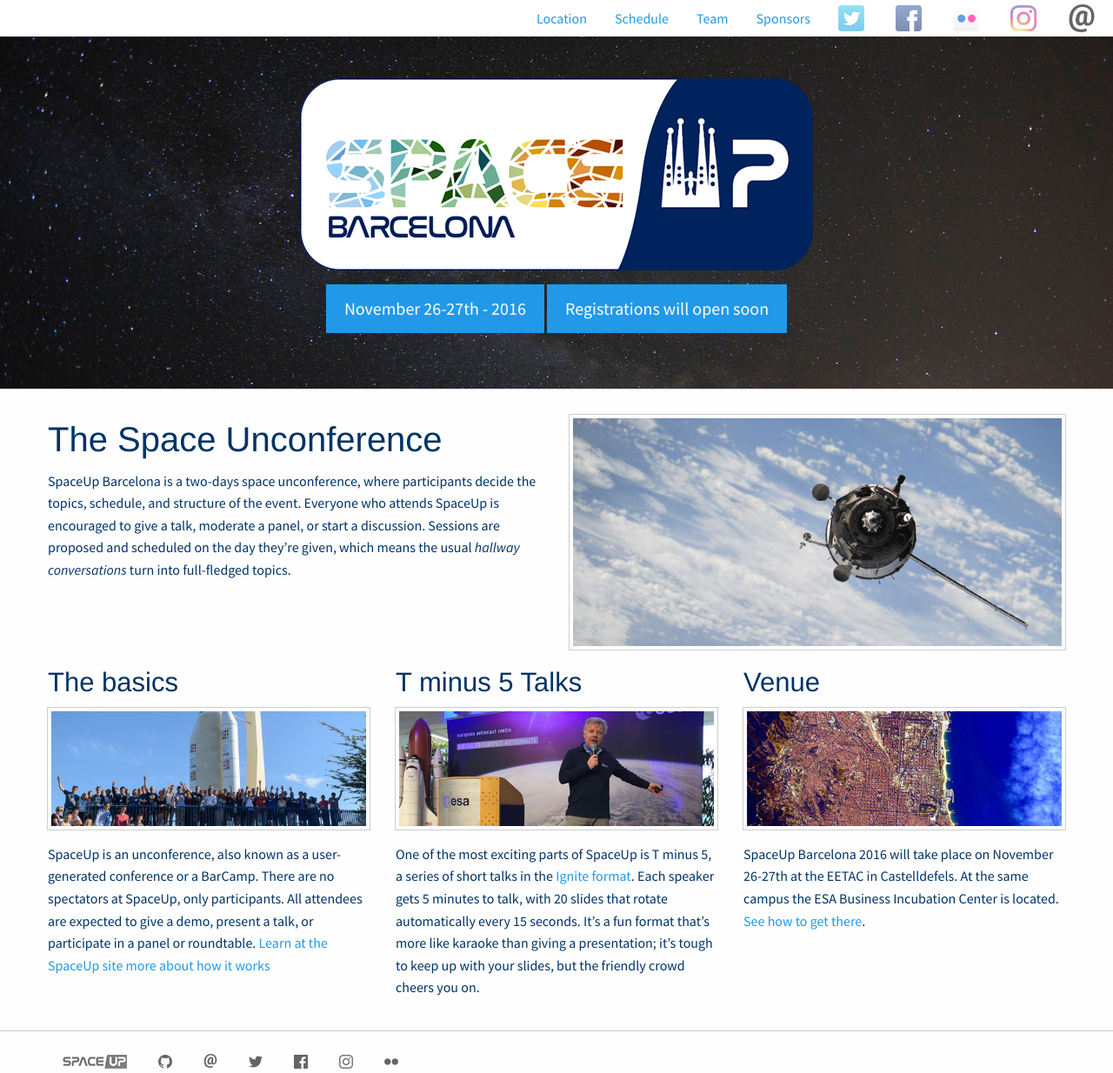
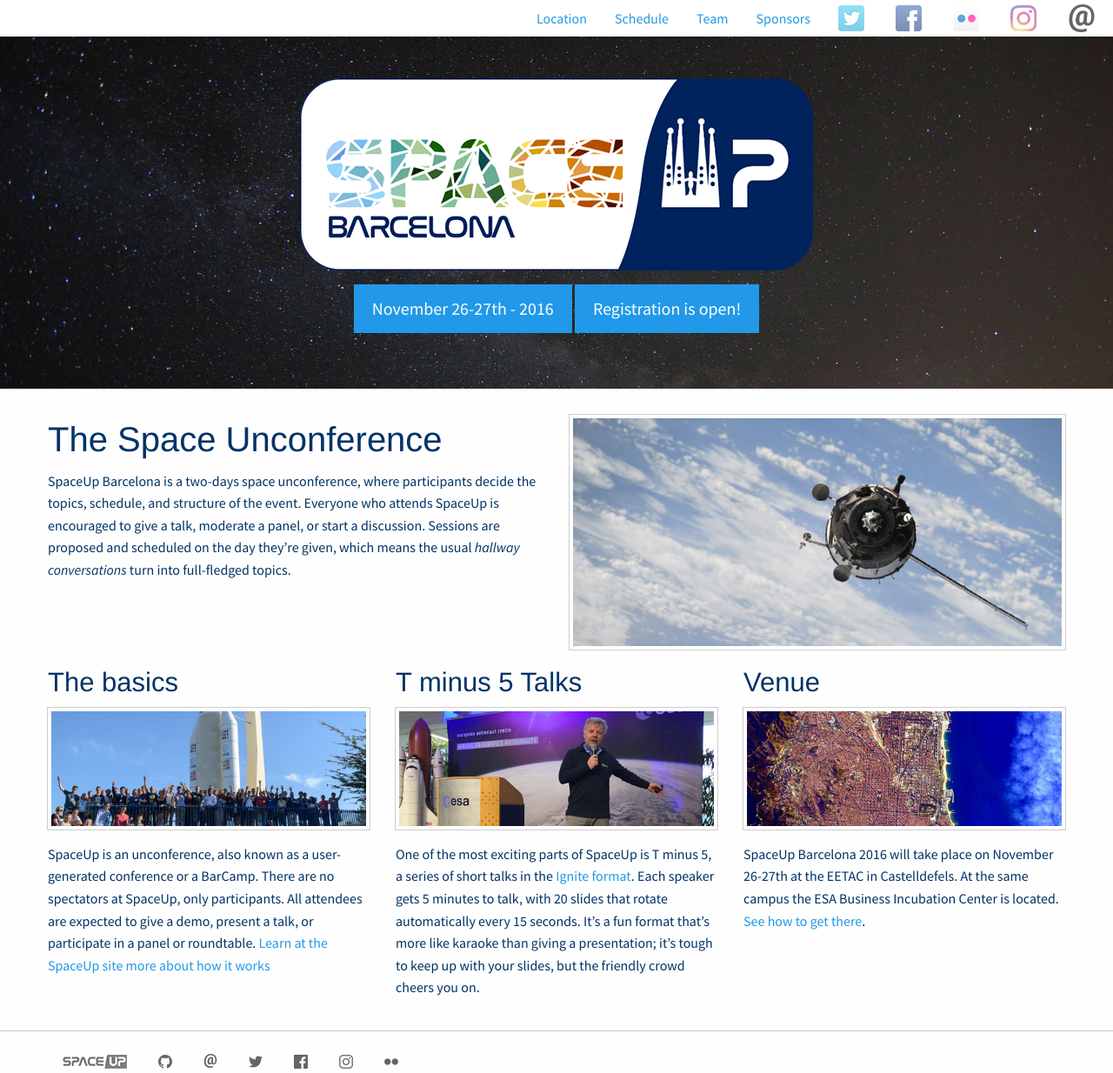
Before and after one commit to xuanxu/spaceup_bcn, a Jekyll site: the page built from index.html, in a window 1280 px wide. Shown: the whole page at 87% size. Built offline with Jekyll 4.4.1, drawn with Linux system fonts in a browser that asks for light colours.

Commit message:
opens registration :nada:

```diff
--- a/css/spaceup.css
+++ b/css/spaceup.css
@@ -13,6 +13,17 @@
   color: white;
   font-weight: bold;
   text-shadow: 5px 5px 8px RGBA(0,0,0,.7);
+}
+
+a.mainlink:link, a.mainlink:visited {
+    color: white;
+}
+a.mainlink:hover {
+    color: white;
+    font-weight: bold;
+}
+a.mainlink:active {
+    color: #eeeeee;
 }
 
 .top-bar{
--- a/index.html
+++ b/index.html
@@ -6,7 +6,7 @@
   <div class="row column text-center">
     <p><img src="images/spaceuplogo.png" alt="SpaceUp Barcelona"></p>
     <p class="button large">November 26-27th - 2016</p>
-    <p class="button large">Registrations will open soon</p>
+    <p class="button large"><a class="mainlink" href="/registration">Registration is open!</a></p>
   </div>
 </div>
 <div class="row">
--- a/registration.html
+++ b/registration.html
@@ -18,7 +18,7 @@
     <li> <p><strong>Register via Eventbrite at <a href="https://www.eventbrite.es/e/entradas-spaceup-barcelona-28041215029">https://www.eventbrite.es/e/entradas-spaceup-barcelona-28041215029</a></strong></p></li>
 
     <li> <p><strong>Make the 35€ payment via bank transfer at the following bank account: <br>
-    ES83 1465 0120 35 1725888785. <br> Please state SpaceUpBCN and your full name.</strong></p></li>
+    ES83 1465 0120 35 1725888785 <br> Please state SpaceUpBCN and your full name.</strong></p></li>
   </ol>
 
   <p>After you have made the payment, you will receive a confirmation email from <i>spaceupbcn@gmail.com</i>. Please notice it can take up to a week to receive the confirmation email. Registrations will only be valid after the payment is made and will be taken into account in a first-come first-served basis.</p>
```
